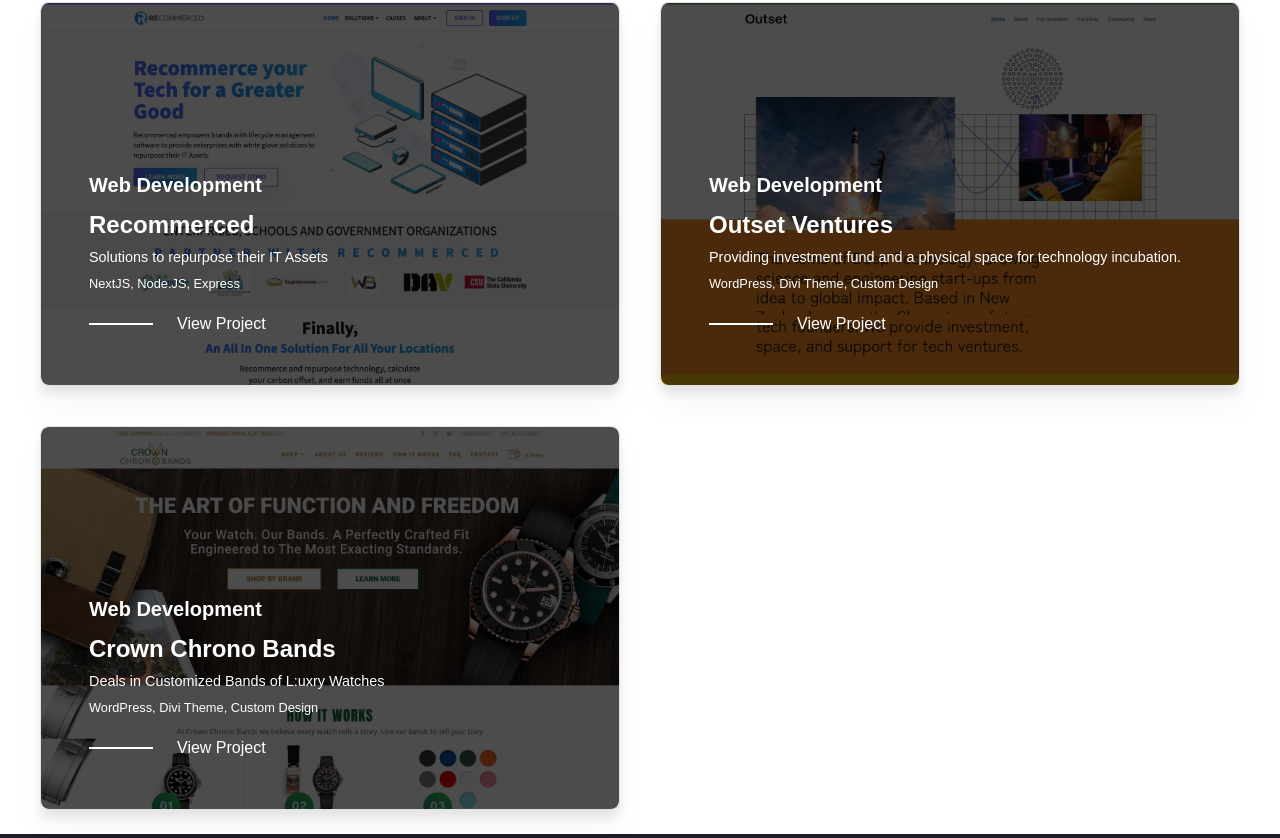
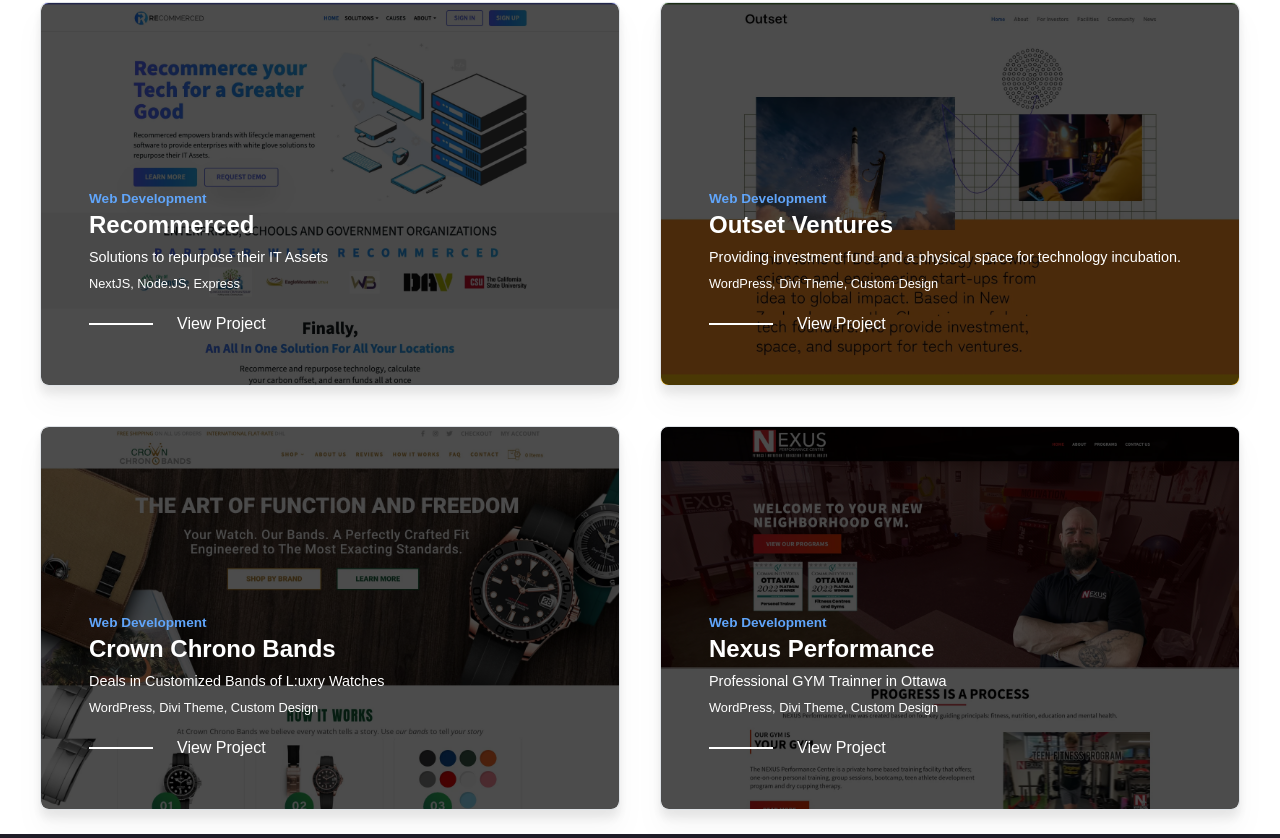
Before and after one commit to muddassirh/portfolio, a React (Create React App) app: page /work in a window 1280 px wide. Shown: the part 1482-2320 px from the top of the page. Built offline with nearby package versions, Linux system fonts and the light colour scheme; a web font is replaced by a local one.

Commit message:
Background set

```diff
--- a/src/data/info.js
+++ b/src/data/info.js
@@ -11,6 +11,7 @@
 import recommercedIMG from '../components/assets/img/project/upcycle-it.webp';
 import chronoIMG from '../components/assets/img/project/crown-chrono.webp';
 import ASdesignIMG from '../components/assets/img/project/AS-design.webp';
+import nexusperformanceIMG from '../components/assets/img/project/nexus-performance.webp';
 export let info = {
   firstName: "Muddassir",
   lastName: "Hassan",
@@ -278,7 +279,15 @@
   "technology": "WordPress, Divi Theme, Custom Design",
   "year": "2022"
 },
-
+{
+  "name": "Nexus Performance",
+  "description": "Professional GYM Trainner in Ottawa",
+  "image": nexusperformanceIMG,
+  "link": "http://www.nexusperformancecentre.ca/",
+  "category": "Web Development",
+  "technology": "WordPress, Divi Theme, Custom Design",
+  "year": "2022"
+},
 
   ],
   testimonials :[
--- a/src/pages/Work.jsx
+++ b/src/pages/Work.jsx
@@ -58,7 +58,7 @@
                                             className="w-full absolute bottom-0 left-0"
                                         >
                                             <div className="items-left  flex flex-col p-5 justify-center">
-                                                <span className='text-xl font-bold text-white mb-3'>{project.category}</span>
+                                                <span className='text-[0.85em] font-bold text-blue-400 mb-1'>{project.category}</span>
                                                 <h1 className="text-[1.5em] text-white  font-bold leading-[0.8em]">{project.name}</h1>
                                                 <p className="text-[0.9em] text-white font-light mb-1">
                                                     {project.description}
```
